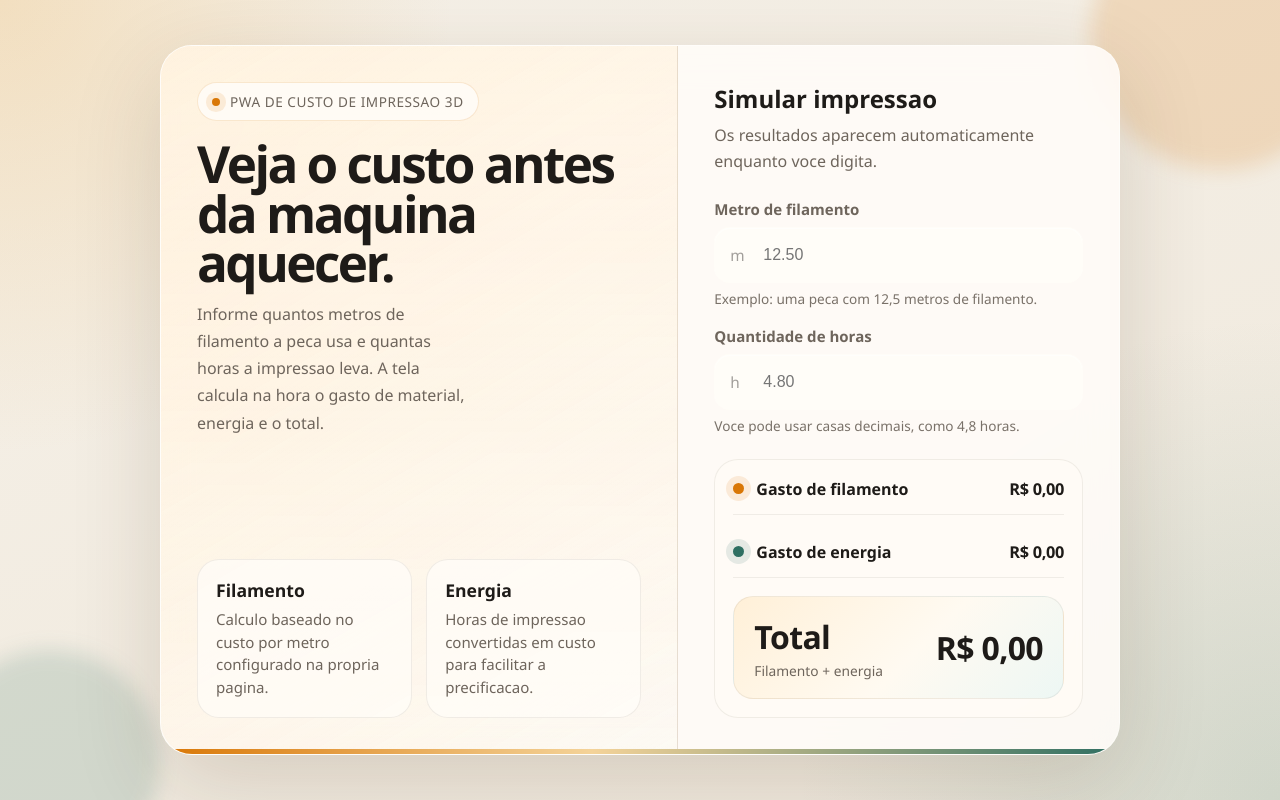
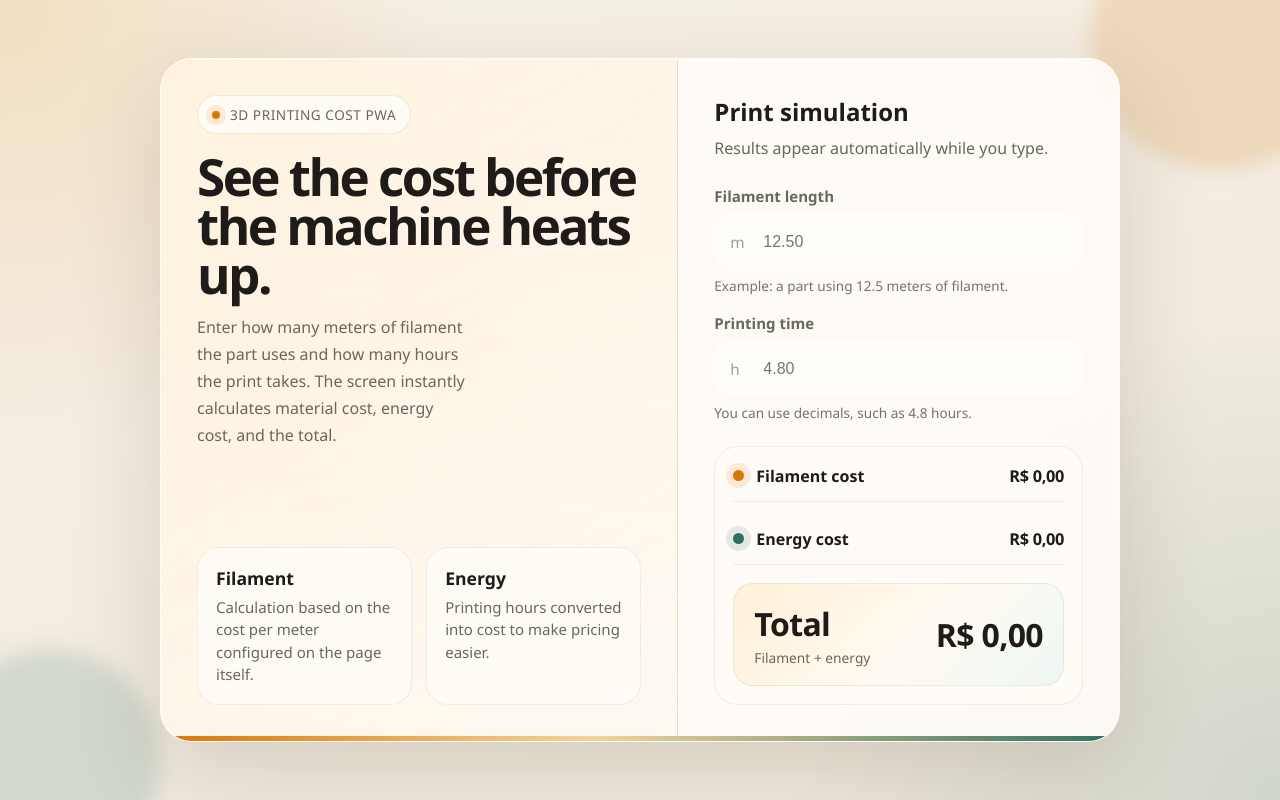
Before and after one commit to carolnatlz/3d_cost_calculator, a Flask app: page / in a window 1280 px wide. Run offline with Flask 3, Linux system fonts and the light colour scheme.

Commit message:
translated

```diff
--- a/app/templates/home.html
+++ b/app/templates/home.html
@@ -1,13 +1,13 @@
 <!DOCTYPE html>
-<html lang="pt-BR">
+<html lang="en">
 <head>
   <meta charset="UTF-8" />
   <meta name="viewport" content="width=device-width, initial-scale=1.0" />
   <meta name="theme-color" content="#f4efe6" />
-  <meta name="description" content="PWA minimalista para calcular custo de filamento e energia na impressao 3D." />
+  <meta name="description" content="Minimalist PWA to calculate filament and energy costs for 3D printing." />
   <link rel="manifest" href="{{ url_for('static', filename='manifest.json') }}" />
   <link rel="icon" href="{{ url_for('static', filename='icons/icon-192.svg') }}" type="image/svg+xml" />
-  <title>Calculadora 3D</title>
+  <title>3D Cost Calculator</title>
 
   <style>
     :root {
@@ -386,49 +386,49 @@
     <section class="layout">
       <article class="hero">
         <div>
-          <span class="eyebrow">PWA de custo de impressao 3D</span>
-          <h1>Veja o custo antes da maquina aquecer.</h1>
+          <span class="eyebrow">3D printing cost PWA</span>
+          <h1>See the cost before the machine heats up.</h1>
           <p class="lead">
-            Informe quantos metros de filamento a peca usa e quantas horas a impressao leva.
-            A tela calcula na hora o gasto de material, energia e o total.
+            Enter how many meters of filament the part uses and how many hours the print takes.
+            The screen instantly calculates material cost, energy cost, and the total.
           </p>
         </div>
 
         <div class="insights">
           <div class="insight">
-            <strong>Filamento</strong>
-            <span>Calculo baseado no custo por metro configurado na propria pagina.</span>
+            <strong>Filament</strong>
+            <span>Calculation based on the cost per meter configured on the page itself.</span>
           </div>
           <div class="insight">
-            <strong>Energia</strong>
-            <span>Horas de impressao convertidas em custo para facilitar a precificacao.</span>
+            <strong>Energy</strong>
+            <span>Printing hours converted into cost to make pricing easier.</span>
           </div>
         </div>
       </article>
 
-      <section class="calculator" aria-label="Calculadora de custo">
+      <section class="calculator" aria-label="Cost calculator">
         <header class="panel-head">
-          <h2>Simular impressao</h2>
-          <p>Os resultados aparecem automaticamente enquanto voce digita.</p>
+          <h2>Print simulation</h2>
+          <p>Results appear automatically while you type.</p>
         </header>
 
         <form>
           <div class="field">
-            <label for="filamento">Metro de filamento</label>
+            <label for="filamento">Filament length</label>
             <div class="input-wrap">
               <span class="prefix">m</span>
               <input id="filamento" type="number" inputmode="decimal" min="0" step="0.01" placeholder="12.50" />
             </div>
-            <p class="hint">Exemplo: uma peca com 12,5 metros de filamento.</p>
+            <p class="hint">Example: a part using 12.5 meters of filament.</p>
           </div>
 
           <div class="field">
-            <label for="horas">Quantidade de horas</label>
+            <label for="horas">Printing time</label>
             <div class="input-wrap">
               <span class="prefix">h</span>
               <input id="horas" type="number" inputmode="decimal" min="0" step="0.01" placeholder="4.80" />
             </div>
-            <p class="hint">Voce pode usar casas decimais, como 4,8 horas.</p>
+            <p class="hint">You can use decimals, such as 4.8 hours.</p>
           </div>
         </form>
 
@@ -436,7 +436,7 @@
           <div class="result">
             <div class="result-label">
               <span class="chip filament"></span>
-              <span>Gasto de filamento</span>
+              <span>Filament cost</span>
             </div>
             <strong id="gastoFilamento">R$ 0,00</strong>
           </div>
@@ -444,7 +444,7 @@
           <div class="result">
             <div class="result-label">
               <span class="chip energy"></span>
-              <span>Gasto de energia</span>
+              <span>Energy cost</span>
             </div>
             <strong id="gastoEnergia">R$ 0,00</strong>
           </div>
@@ -452,7 +452,7 @@
           <div class="total">
             <div>
               <strong>Total</strong>
-              <span>Filamento + energia</span>
+              <span>Filament + energy</span>
             </div>
             <strong id="total">R$ 0,00</strong>
           </div>
```
